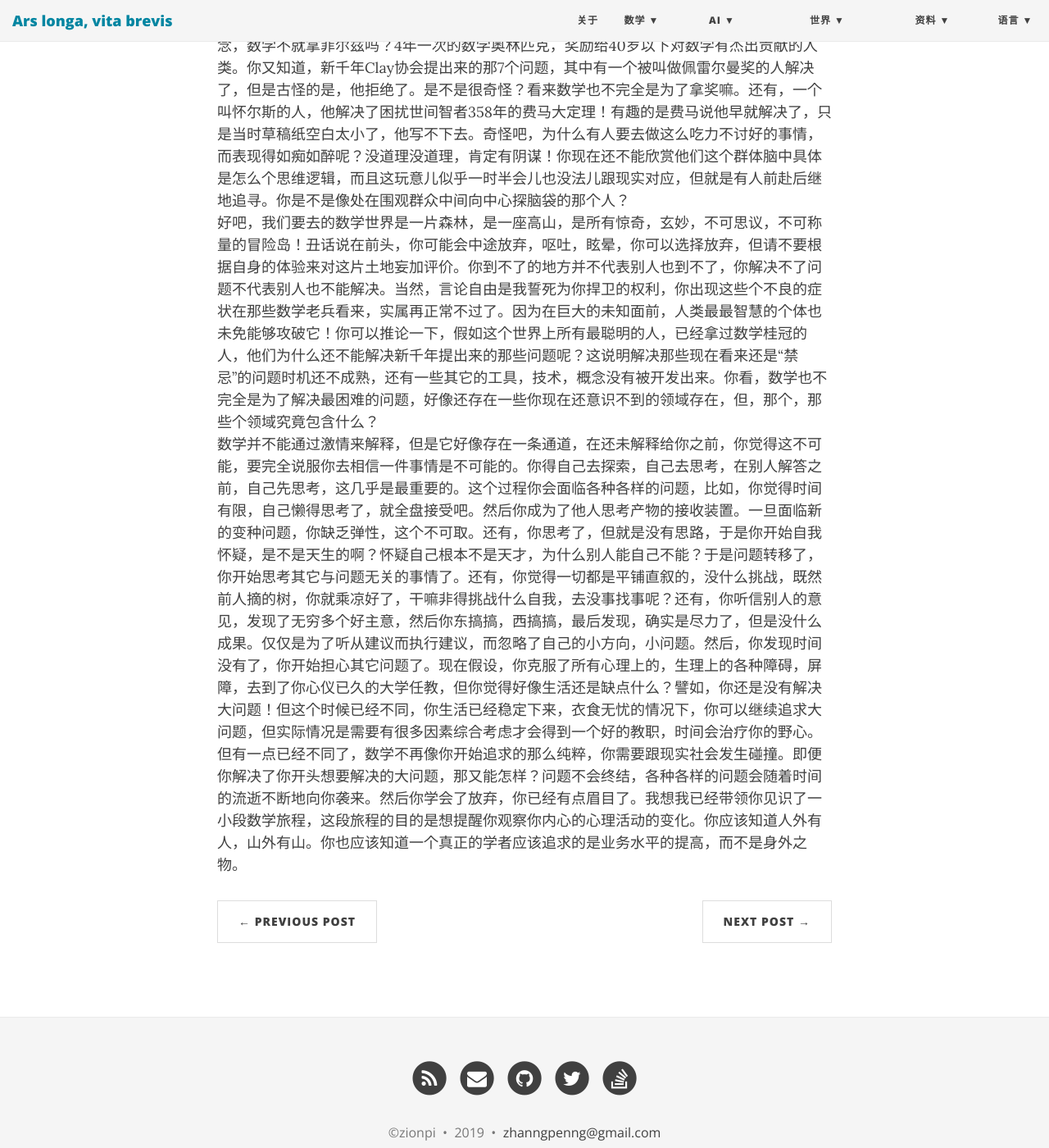
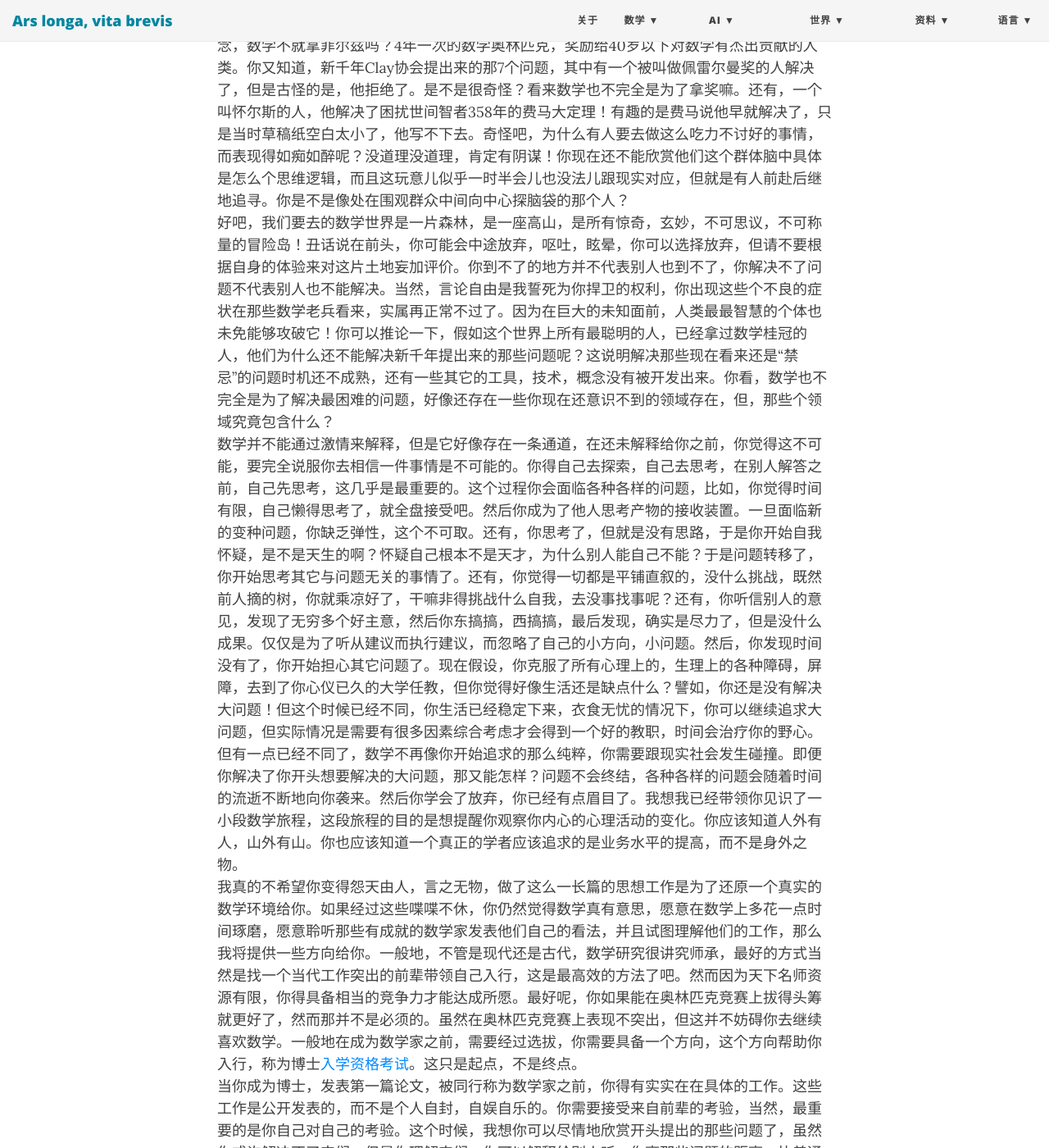
Before and after one commit to ZionPi/zionpi.github.io, a Jekyll site: the page built from _posts/2011-04-15-how-to-appreciate-mathematics.md, in a window 1280 px wide and 1400 px high, scrolled down 565 px. Shown: the whole window at 82% size. Built offline with Jekyll 4.4.1, drawn with Linux system fonts in a browser that asks for light colours; nearby versions of some CDN libraries; some of the changed text lies outside the part shown.

Commit message:
Update 2011-04-15-how-to-appreciate-mathematics.md

````diff
--- a/_posts/2011-04-15-how-to-appreciate-mathematics.md
+++ b/_posts/2011-04-15-how-to-appreciate-mathematics.md
@@ -9,5 +9,7 @@ title: 怎么样去欣赏数学呢？
 ```
 有太多的故事要追溯到2千年前，那儿光辉的希腊文明是人类智慧早期的萌芽。从那里开始阿基米德，欧几里得，一直到后来的哥白尼，伽利略，开普勒，笛卡尔，费马，莱布尼茨，牛顿，傅里叶，高斯，黎曼，希尔伯特，格罗滕迪克，怀尔斯，那些离题甚远的语言究竟在述说着什么，以至于让人们丝毫不顾忌用如此优雅，惊艳，叹为观止的形容词去形容他们的成就？似乎有一种阴谋在策划着，似乎不论多么喜欢独立思考的人，他们似乎真的有一种方向在引导他们思考前进的方向，如何欣赏，评价，说上几句他们所做的工作？没用！结论我就告诉你吧，没用，它解决不了燃眉之急，但是却像已经如空气一样沁润在生活之中了。
 我知道我知道，你现在脑海里面还是浆糊，不知道下一步要去哪儿。可是你一直被一些问题困扰着？你不知不觉地从一些通俗文学知道一些零碎的消息，还不知道说得对不对，比如这个观念，数学不就拿菲尔兹吗？4年一次的数学奥林匹克，奖励给40岁以下对数学有杰出贡献的人类。你又知道，新千年Clay协会提出来的那7个问题，其中有一个被叫做佩雷尔曼奖的人解决了，但是古怪的是，他拒绝了。是不是很奇怪？看来数学也不完全是为了拿奖嘛。还有，一个叫怀尔斯的人，他解决了困扰世间智者358年的费马大定理！有趣的是费马说他早就解决了，只是当时草稿纸空白太小了，他写不下去。奇怪吧，为什么有人要去做这么吃力不讨好的事情，而表现得如痴如醉呢？没道理没道理，肯定有阴谋！你现在还不能欣赏他们这个群体脑中具体是怎么个思维逻辑，而且这玩意儿似乎一时半会儿也没法儿跟现实对应，但就是有人前赴后继地追寻。你是不是像处在围观群众中间向中心探脑袋的那个人？
-好吧，我们要去的数学世界是一片森林，是一座高山，是所有惊奇，玄妙，不可思议，不可称量的冒险岛！丑话说在前头，你可能会中途放弃，呕吐，眩晕，你可以选择放弃，但请不要根据自身的体验来对这片土地妄加评价。你到不了的地方并不代表别人也到不了，你解决不了问题不代表别人也不能解决。当然，言论自由是我誓死为你捍卫的权利，你出现这些个不良的症状在那些数学老兵看来，实属再正常不过了。因为在巨大的未知面前，人类最最智慧的个体也未免能够攻破它！你可以推论一下，假如这个世界上所有最聪明的人，已经拿过数学桂冠的人，他们为什么还不能解决新千年提出来的那些问题呢？这说明解决那些现在看来还是“禁忌”的问题时机还不成熟，还有一些其它的工具，技术，概念没有被开发出来。你看，数学也不完全是为了解决最困难的问题，好像还存在一些你现在还意识不到的领域存在，但，那个，那些个领域究竟包含什么？
+好吧，我们要去的数学世界是一片森林，是一座高山，是所有惊奇，玄妙，不可思议，不可称量的冒险岛！丑话说在前头，你可能会中途放弃，呕吐，眩晕，你可以选择放弃，但请不要根据自身的体验来对这片土地妄加评价。你到不了的地方并不代表别人也到不了，你解决不了问题不代表别人也不能解决。当然，言论自由是我誓死为你捍卫的权利，你出现这些个不良的症状在那些数学老兵看来，实属再正常不过了。因为在巨大的未知面前，人类最最智慧的个体也未免能够攻破它！你可以推论一下，假如这个世界上所有最聪明的人，已经拿过数学桂冠的人，他们为什么还不能解决新千年提出来的那些问题呢？这说明解决那些现在看来还是“禁忌”的问题时机还不成熟，还有一些其它的工具，技术，概念没有被开发出来。你看，数学也不完全是为了解决最困难的问题，好像还存在一些你现在还意识不到的领域存在，但，那些个领域究竟包含什么？
 数学并不能通过激情来解释，但是它好像存在一条通道，在还未解释给你之前，你觉得这不可能，要完全说服你去相信一件事情是不可能的。你得自己去探索，自己去思考，在别人解答之前，自己先思考，这几乎是最重要的。这个过程你会面临各种各样的问题，比如，你觉得时间有限，自己懒得思考了，就全盘接受吧。然后你成为了他人思考产物的接收装置。一旦面临新的变种问题，你缺乏弹性，这个不可取。还有，你思考了，但就是没有思路，于是你开始自我怀疑，是不是天生的啊？怀疑自己根本不是天才，为什么别人能自己不能？于是问题转移了，你开始思考其它与问题无关的事情了。还有，你觉得一切都是平铺直叙的，没什么挑战，既然前人摘的树，你就乘凉好了，干嘛非得挑战什么自我，去没事找事呢？还有，你听信别人的意见，发现了无穷多个好主意，然后你东搞搞，西搞搞，最后发现，确实是尽力了，但是没什么成果。仅仅是为了听从建议而执行建议，而忽略了自己的小方向，小问题。然后，你发现时间没有了，你开始担心其它问题了。现在假设，你克服了所有心理上的，生理上的各种障碍，屏障，去到了你心仪已久的大学任教，但你觉得好像生活还是缺点什么？譬如，你还是没有解决大问题！但这个时候已经不同，你生活已经稳定下来，衣食无忧的情况下，你可以继续追求大问题，但实际情况是需要有很多因素综合考虑才会得到一个好的教职，时间会治疗你的野心。但有一点已经不同了，数学不再像你开始追求的那么纯粹，你需要跟现实社会发生碰撞。即便你解决了你开头想要解决的大问题，那又能怎样？问题不会终结，各种各样的问题会随着时间的流逝不断地向你袭来。然后你学会了放弃，你已经有点眉目了。我想我已经带领你见识了一小段数学旅程，这段旅程的目的是想提醒你观察你内心的心理活动的变化。你应该知道人外有人，山外有山。你也应该知道一个真正的学者应该追求的是业务水平的提高，而不是身外之物。
+我真的不希望你变得怨天由人，言之无物，做了这么一长篇的思想工作是为了还原一个真实的数学环境给你。如果经过这些喋喋不休，你仍然觉得数学真有意思，愿意在数学上多花一点时间琢磨，愿意聆听那些有成就的数学家发表他们自己的看法，并且试图理解他们的工作，那么我将提供一些方向给你。一般地，不管是现代还是古代，数学研究很讲究师承，最好的方式当然是找一个当代工作突出的前辈带领自己入行，这是最高效的方法了吧。然而因为天下名师资源有限，你得具备相当的竞争力才能达成所愿。最好呢，你如果能在奥林匹克竞赛上拔得头筹就更好了，然而那并不是必须的。虽然在奥林匹克竞赛上表现不突出，但这并不妨碍你去继续喜欢数学。一般地在成为数学家之前，需要经过选拔，你需要具备一个方向，这个方向帮助你入行，称为博士[入学资格考试]({{site.baseurl}}/mathematics-quals/)。这只是起点，不是终点。
+当你成为博士，发表第一篇论文，被同行称为数学家之前，你得有实实在在具体的工作。这些工作是公开发表的，而不是个人自封，自娱自乐的。你需要接受来自前辈的考验，当然，最重要的是你自己对自己的考验。这个时候，我想你可以尽情地欣赏开头提出的那些问题了，虽然你或许解决不了它们，但是你理解它们，你可以解释给别人听。你离那些问题的距离，比普通人要近。而且你具备教授，理解，解释的能力。祝贺，你已经成为数学传承中的一员。
````
